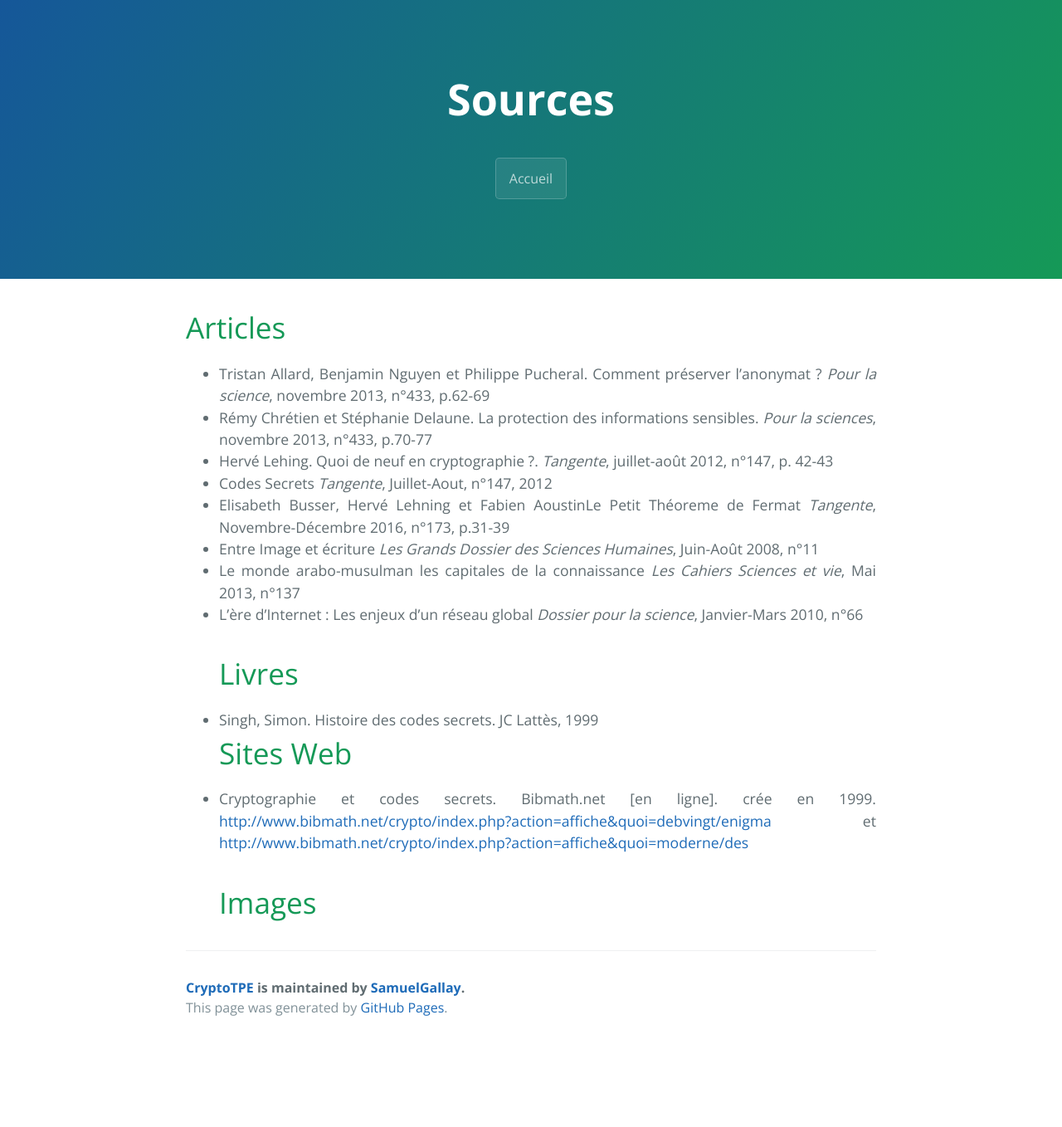
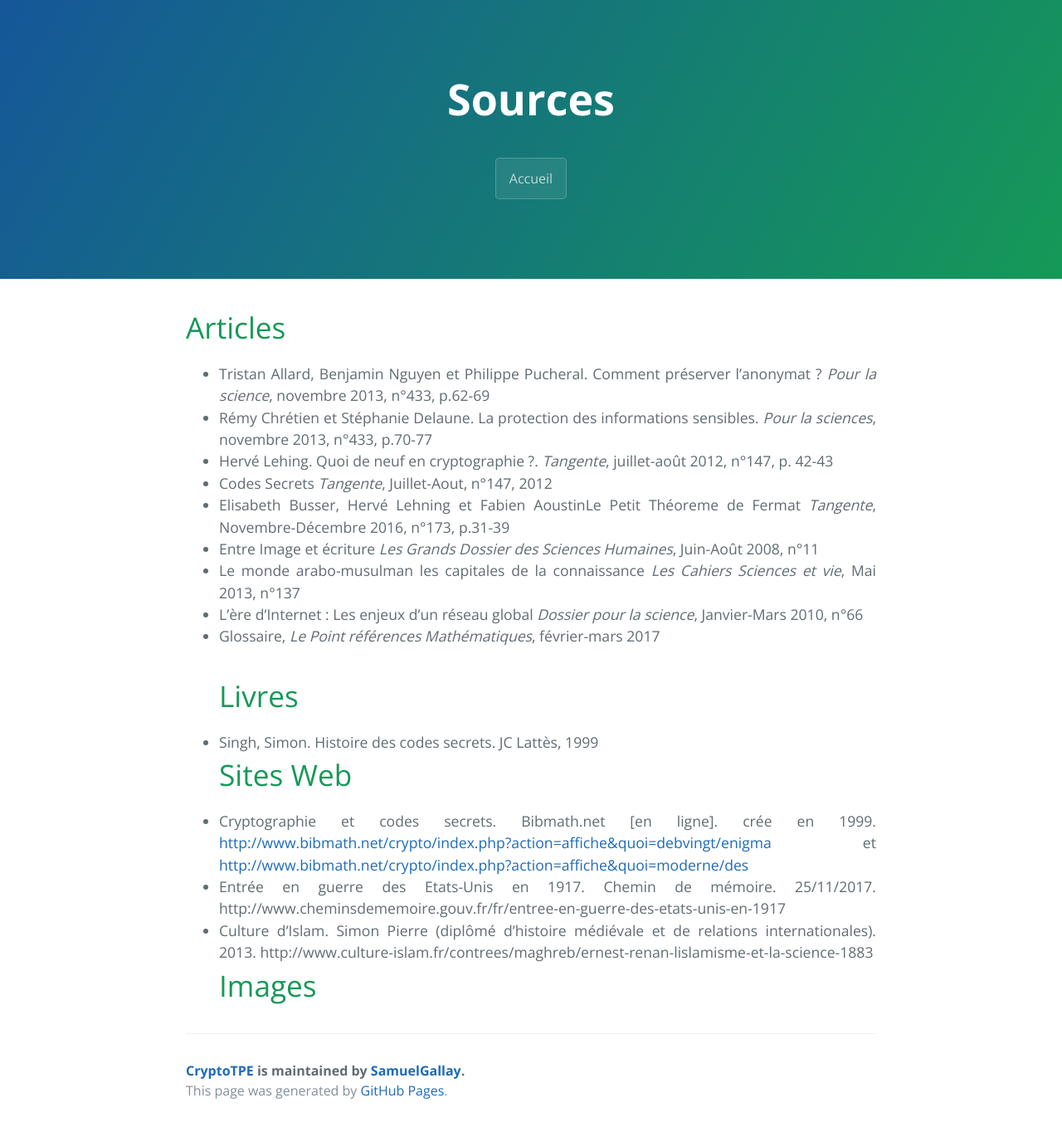
Before and after one commit to SamuelGallay/CryptoTPE, a Jekyll site: the page built from pages/sources.md, in a window 1280 px wide. Shown: the whole page at 83% size. Built offline with Jekyll 4.4.1, drawn with Linux system fonts in a browser that asks for light colours; our own code applies the rules of GitHub Pages for plain Markdown files; before the commit the page ends 1258 px from its top, so only the background shows below that.

Commit message:
quelques sources supplémentaires

```diff
--- a/pages/sources.md
+++ b/pages/sources.md
@@ -12,8 +12,12 @@ permalink: /sources/
 * Entre Image et écriture *Les Grands Dossier des Sciences Humaines*, Juin-Août 2008, n°11
 * Le monde arabo-musulman les capitales de la connaissance *Les Cahiers Sciences et vie*, Mai 2013, n°137
 * L'ère d'Internet : Les enjeux d'un réseau global *Dossier pour la science*, Janvier-Mars 2010, n°66
+* Glossaire, *Le Point références Mathématiques*, février-mars 2017
 # Livres
 * Singh, Simon. Histoire des codes secrets. JC Lattès, 1999
 # Sites Web
 * Cryptographie et codes secrets. Bibmath.net [en ligne]. crée en 1999. [http://www.bibmath.net/crypto/index.php?action=affiche&quoi=debvingt/enigma](http://www.bibmath.net/crypto/index.php?action=affiche&quoi=debvingt/enigma) et [http://www.bibmath.net/crypto/index.php?action=affiche&quoi=moderne/des](http://www.bibmath.net/crypto/index.php?action=affiche&quoi=moderne/des)
+* Entrée en guerre des Etats-Unis en 1917. Chemin de mémoire. 25/11/2017.
+http://www.cheminsdememoire.gouv.fr/fr/entree-en-guerre-des-etats-unis-en-1917
+* Culture d'Islam. Simon Pierre (diplômé d’histoire médiévale et de relations internationales). 2013. http://www.culture-islam.fr/contrees/maghreb/ernest-renan-lislamisme-et-la-science-1883
 # Images
```
